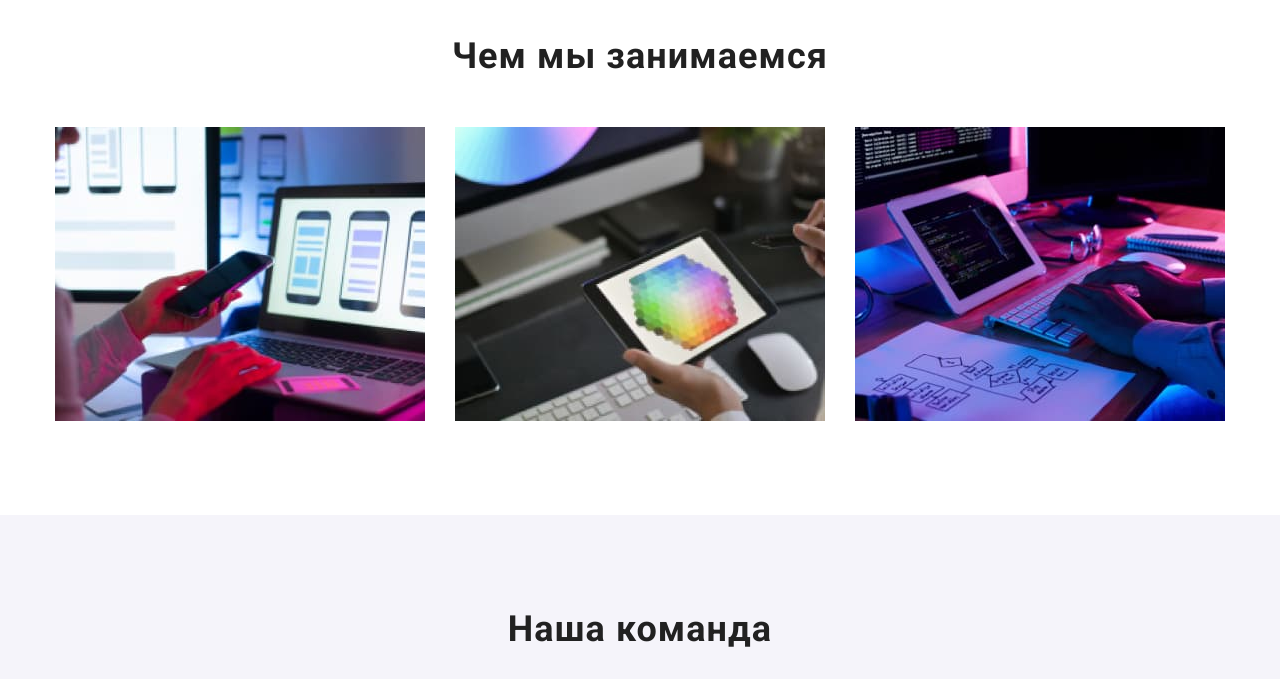
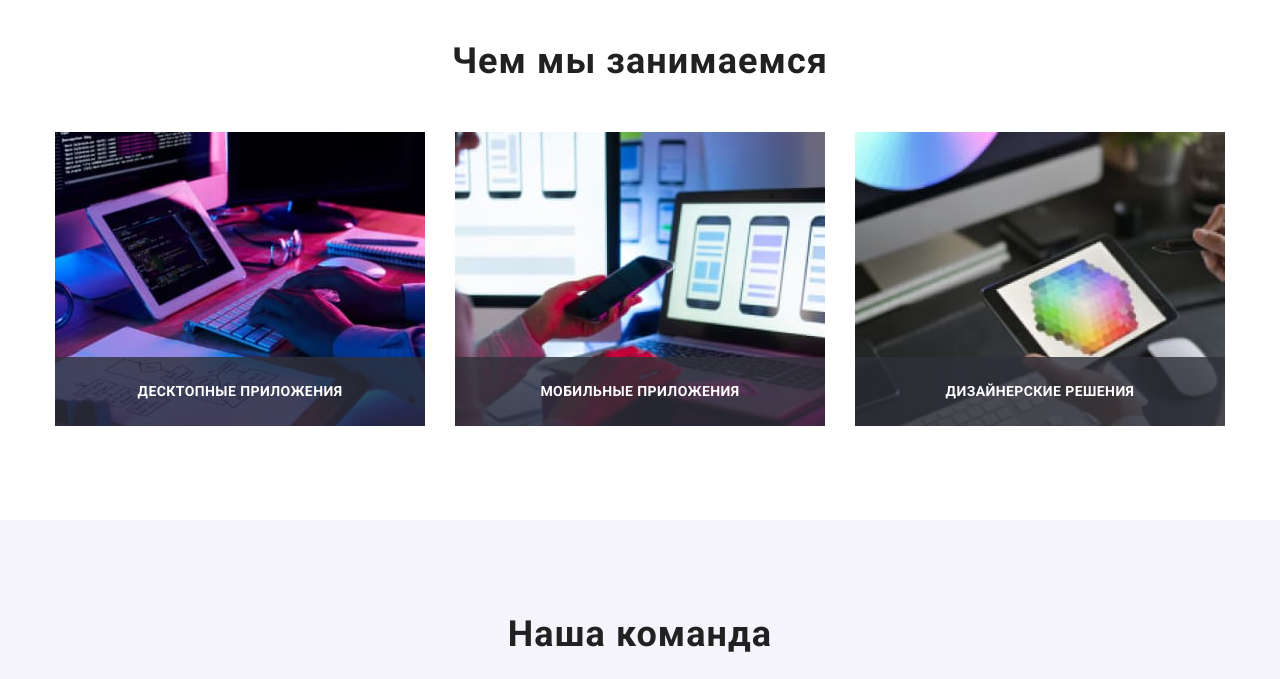
Before and after one commit to Olgashulz/goit-markup-hw-05, a plain HTML site: page index.html in a window 1280 px wide. Shown: the part 1080-1759 px from the top of the page. Drawn offline with nearby package versions, Linux system fonts and the light colour scheme.

Commit message:
добавлены анимации

```diff
--- a/css/styles.css
+++ b/css/styles.css
@@ -8,6 +8,7 @@
   --colorOn-darkВackground: #ffffff;
   --indent: 94px;
   --margin-bottom-title: 50px;
+  --transition-color: color 1250ms cubic-bezier(0.4, 0, 0.2, 1);
 }
 
 .link {
@@ -85,9 +86,9 @@ img {
 /* ============== END LOGO ============== */
 
 /* ============== HEADER ============== */
-/* .header{
-    outline: 1px solid red;
-} */
+.header{
+  border-bottom: 1px solid #ECECEC;
+}
 
 .header .container {
   display: flex;
@@ -120,17 +121,30 @@ img {
 .contact-list-svg {
   fill: var(--text-color);
   margin-right: 10px;
+  transition: fill 850ms cubic-bezier(0.4, 0, 0.2, 1);
 }
 /* outline: 1px solid red; */
-
-/* .contact-list-svg:hover{
-  fill: var(--accent-color);
-} */
 
 .navigation-list {
   display: flex;
   align-items: center;
 }
+.navigation-item::after{
+  content: "";
+  display: block;
+  width: 100%;
+  height: 4px;
+  background-color: var(--accent-color);
+  border-radius: 4px;
+  opacity: 0;
+  transition: opacity 250ms cubic-bezier(0.4, 0, 0.2, 1);
+}
+
+.navigation-item:hover:after{
+  opacity: 1;
+}
+
+
 .navigation-link {
   display: block;
   padding-top: 32px;
@@ -141,6 +155,8 @@ img {
   line-height: 1.14;
   letter-spacing: 0.02em;
   color: var(--title-color);
+
+  transition: var(--transition-color);
 }
 
 .navigation-list .link.current {
@@ -161,6 +177,7 @@ img {
   line-height: 1.14;
   letter-spacing: 0.02em;
   color: var(--text-color);
+  transition: var(--transition-color);
 }
 
 .contact-link:hover,
@@ -172,6 +189,8 @@ img {
 .contact-link:focus .contact-list-svg {
   fill: var(--accent-color);
 }
+
+
 /* ============== END HEADER ============== */
 
 /* ============== HERO ============== */
@@ -225,33 +244,6 @@ img {
 .advantage-item {
   flex-basis: calc((100% - 90px) / 4);
 }
-/* .advantage-item::before {
-  content: "";
-  display: block;
-  height: 120px;
-  margin-bottom: 30px;
-  background-color: #f5f4fa;
-  background-size: auto;
-  background-repeat: no-repeat;
-  background-position: center;
-  border-radius: 4px;
-}
-
-.icon-antena::before {
-  background-image: url(../images/advantage/advantage-antenna.svg);
-}
-
-.icon-clock::before {
-  background-image: url(../images/advantage/advantage-clock.svg);
-}
-
-.icon-diagram::before {
-  background-image: url(../images/advantage/advantage-diagram.svg);
-}
-
-.icon-astronaut::before {
-  background-image: url(../images/advantage/advantage-astronaut.svg);
-} */
 
 .advantage-container-svg {
   width: 100%;
@@ -291,9 +283,15 @@ img {
 /* .whatWeDo{
 outline: 1px solid red;
 } */
+
 .whatWeDo .container {
   padding-bottom: var(--indent);
 }
+
+.whatWeDo-item{
+  position: relative;
+}
+
 .whatWeDo-img {
   max-width: 100%;
   height: auto;
@@ -309,6 +307,27 @@ outline: 1px solid red;
 
 .whatWeDo-list :not(:last-child) {
   margin-right: 30px;
+}
+
+.boxCaption {
+  background-color: rgba(47, 48, 58, 0.8);
+  position: absolute;
+  bottom: 0;
+  left: 0;
+  width: 100%;
+}
+
+.whatWeDo-cardCaption {
+  padding-top: 27px;
+  padding-bottom: 27px;
+  font-family: var(--main-font);
+  font-weight: bold;
+  font-size: 14px;
+  line-height: 1.14;
+  text-align: center;
+  letter-spacing: 0.03em;
+  text-transform: uppercase;
+  color: #ffffff;
 }
 
 /* ============== END WHAT WE DO ============== */
@@ -335,10 +354,6 @@ outline: 1px solid red;
     0px 2px 1px rgba(0, 0, 0, 0.2);
   border-radius: 0px 0px 4px 4px;
 }
-/*
-.ourTeam-link-position{
-    padding-bottom: 30px;
-} */
 
 .ourTeam-list .ourTeam-link + .ourTeam-link {
   margin-left: 30px;
@@ -384,6 +399,8 @@ outline: 1px solid red;
   align-items: center;
   height: 100%;
   width: 100%;
+  border-radius: 50%;
+  transition: background-color 250ms cubic-bezier(0.4, 0, 0.2, 1);
 }
 .social-list .social-item + .social-item {
   margin-left: 10px;
@@ -394,12 +411,12 @@ outline: 1px solid red;
   height: 20px;
   margin: auto;
   fill: var(--social-link-color);
+  transition: fill 250ms cubic-bezier(0.4, 0, 0.2, 1);;
 }
 
 .social-link:hover,
 .social-link:focus {
   background-color: var(--accent-color);
-  border-radius: 50%;
 }
 
 .social-link:hover .social-svg,
@@ -431,10 +448,12 @@ outline: 1px solid red;
   height: 100%;
   border: 1px solid var(--social-link-color);
   border-radius: 4px;
+  transition: border 250ms cubic-bezier(0.4, 0, 0.2, 1);;
 }
 
 .clients-logo-svg {
   fill: var(--social-link-color);
+  transition: fill 250ms cubic-bezier(0.4, 0, 0.2, 1);
 }
 
 .clients-logo-item:hover .clients-logo-svg,
@@ -527,14 +546,14 @@ outline: 1px solid red;
   box-shadow: 0px 4px 4px rgba(0, 0, 0, 0.15);
   border-radius: 4px;
   cursor: pointer;
-  border-color: var(--accent-color);
+  border-color: transparent;
   padding: 10px 32px;
+  transition: background-color 250ms cubic-bezier(0.4, 0, 0.2, 1);
 }
 
 .modal-button:hover,
 .modal-button:focus {
   background-color: #188ce8;
-  border-color: #188ce8;
 }
 
 .section-title {
@@ -581,6 +600,9 @@ outline: 1px solid red;
   border: #f5f4fa;
   cursor: pointer;
   padding: 6px 22px;
+  transition: var(--transition-color),
+  background-color 250ms cubic-bezier(0.4, 0, 0.2, 1),
+  box-shadow 250ms cubic-bezier(0.4, 0, 0.2, 1);
 }
 
 .ourWorks-list .list + .list {
@@ -605,6 +627,7 @@ outline: 1px solid red;
   flex-basis: calc((100% - 60px) / 3);
   margin-top: 30px;
   margin-left: 30px;
+  transition: box-shadow 250ms cubic-bezier(0.4, 0, 0.2, 1);
 }
 
 .ourWorks-card:hover {
@@ -643,7 +666,6 @@ outline: 1px solid red;
   transform: translateY(100%);
   transition: transform 250ms cubic-bezier(0.4, 0, 0.2, 1);
 
-
   font-family: var(--main-font);
   font-size: 18px;
   line-height: 1.56;
@@ -653,7 +675,7 @@ outline: 1px solid red;
 }
 
 .ourWork:hover .overlay,
-.ourWork:focus .overlay{
+.ourWork:focus .overlay {
   transform: translateY(0%);
 }
 
--- a/index.html
+++ b/index.html
@@ -110,19 +110,26 @@
             <ul class="whatWeDo-list">
                 <li class="whatWeDo-item list">
                     <div class="whatWeDo-container">
-                        <img class="whatWeDo-img" src="./images/about/whatWeDo_img_1.jpg" alt="Сотрудник работает на компьютере">
-                        <div class="boxCaption"><p class="whatWeDo-cardCaption"></p></div>
-
+                        <img class="whatWeDo-img" src="./images/about/whatWeDo_img_3.jpg" alt="Сотрудник работает на компьютере">
+                        <div class="boxCaption">
+                            <p class="whatWeDo-cardCaption">Десктопные приложения</p>
+                        </div>
                     </div>
                 </li>
                 <li class="whatWeDo-item list">
                     <div class="whatWeDo-container">
-                        <img class="whatWeDo-img" src="./images/about/whatWeDo_img_2.jpg" alt="Девушка работает над мобильным приложением">
+                        <img class="whatWeDo-img" src="./images/about/whatWeDo_img_1.jpg" alt="Девушка работает над мобильным приложением">
+                        <div class="boxCaption">
+                            <p class="whatWeDo-cardCaption">Мобильные приложения</p>
+                        </div>
                     </div>
                 </li>
                 <li class="whatWeDo-item list">
                     <div class="whatWeDo-container">
-                        <img class="whatWeDo-img" src="./images/about/whatWeDo_img_3.jpg" alt="Девушка работает с цветовой палитрой">
+                        <img class="whatWeDo-img" src="./images/about/whatWeDo_img_2.jpg" alt="Девушка работает с цветовой палитрой">
+                        <div class="boxCaption">
+                            <p class="whatWeDo-cardCaption">Дизайнерские решения</p>
+                        </div>
                     </div>
                 </li>
             </ul>
```
